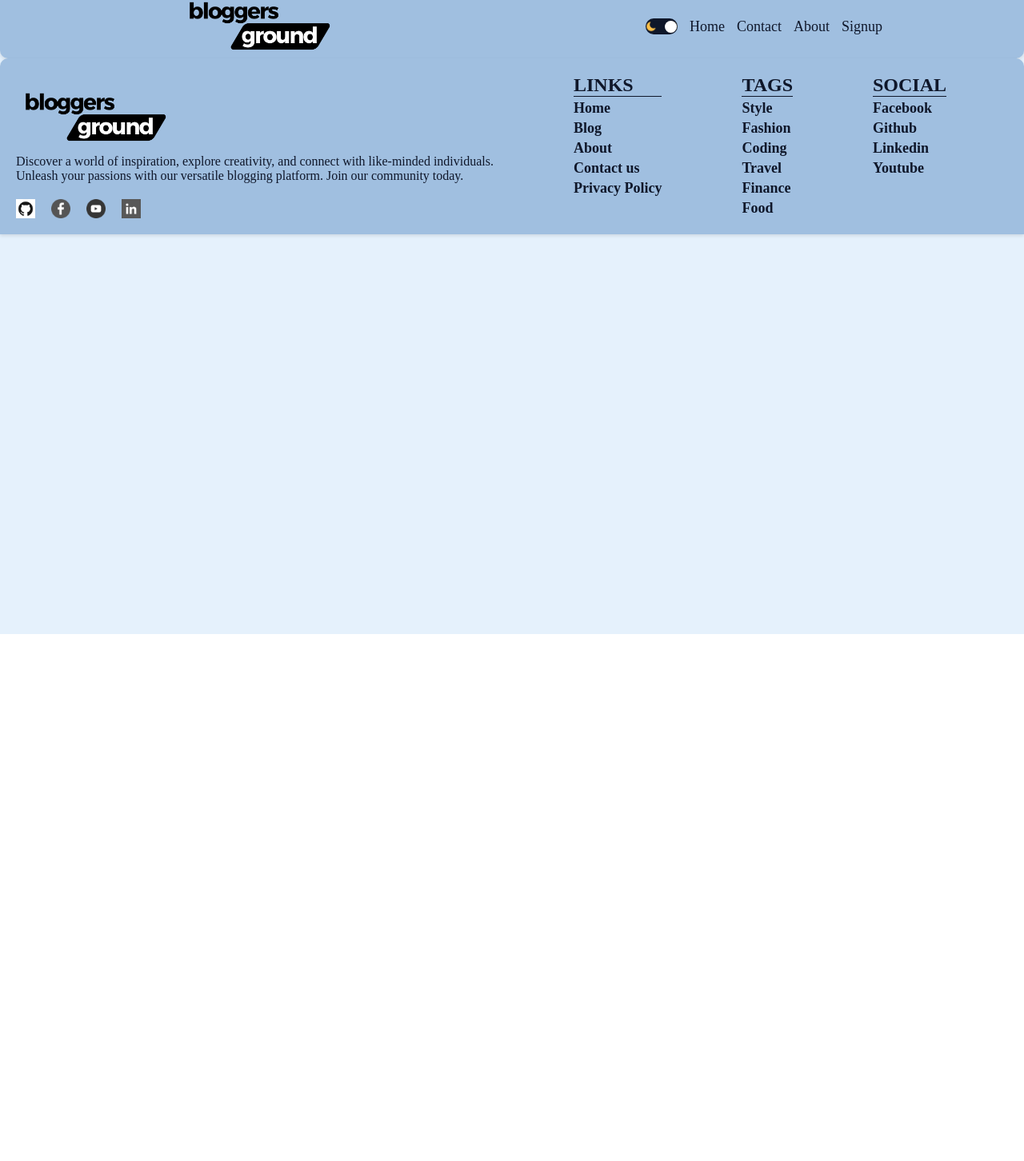
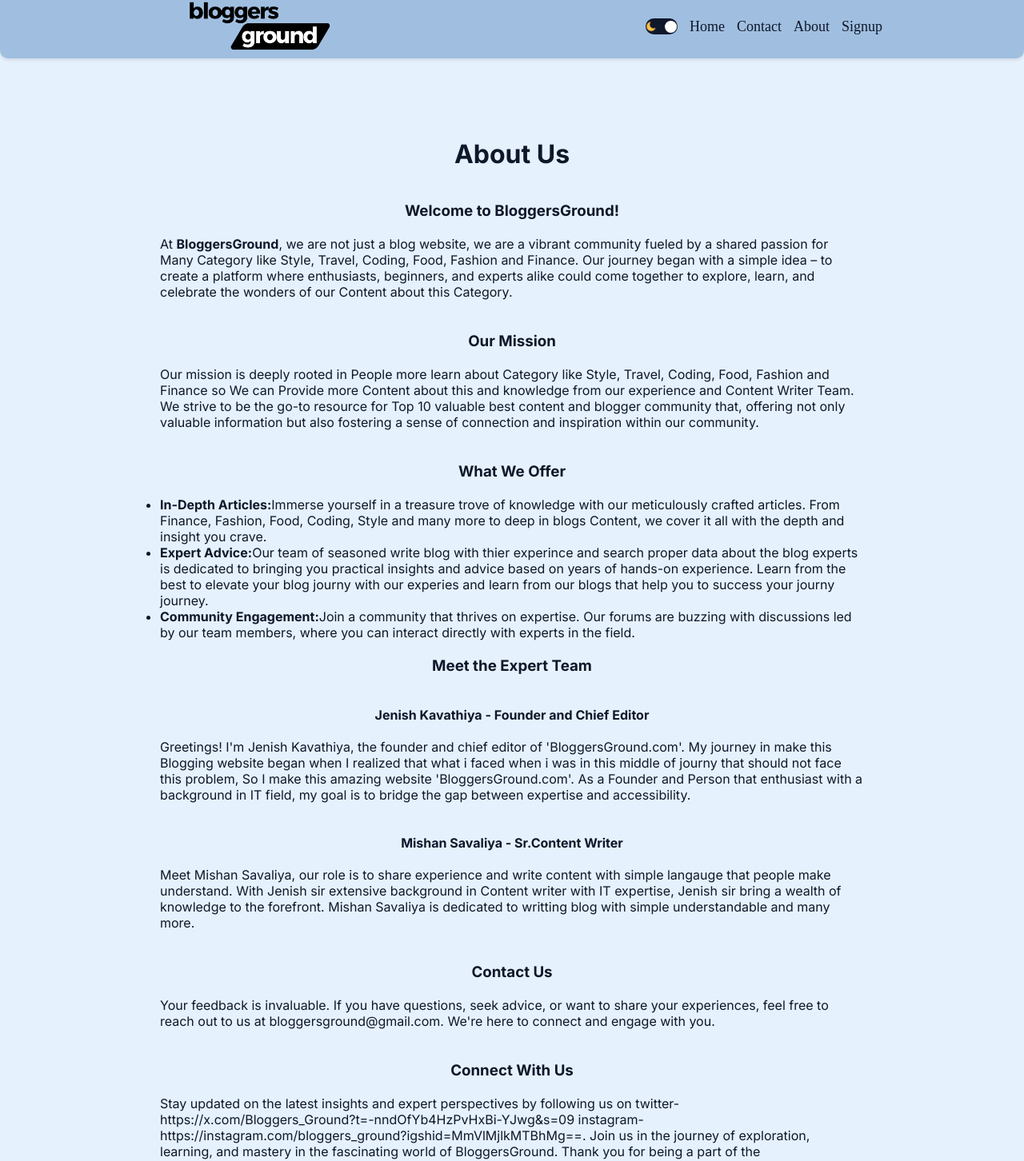
Before and after one commit to mishan843/blogapp, a Next.js app: page /about in a window 1280 px wide. Shown: the part 7-1459 px from the top of the page at 80% size. Before the commit the page ends 800 px from the top, so only its background shows below. Built offline with nearby package versions, Linux system fonts and the light colour scheme.

Commit message:
about us page

```diff
--- a/src/app/about/about.module.css
+++ b/src/app/about/about.module.css
@@ -0,0 +1,32 @@
+.container{
+    margin: 80px 200px;
+    display: flex;
+    flex-direction: column;
+    justify-content: center;
+    align-items: center;
+}
+
+.container h1 {
+    margin-bottom: 20px;
+    margin-top: 20px;
+}
+.container h3 {
+    margin-bottom: 20px;
+    margin-top: 20px;
+}
+.container h4 {
+    margin-top: 20px;
+    margin-bottom: 20px;
+}
+.container p {
+    margin-bottom: 20px;
+}
+.container span {
+    font-weight: bold;
+}
+
+@media screen and (max-width: 1024px) {
+    .container{
+        margin: 0 30px;
+    }
+}
--- a/src/app/about/page.js
+++ b/src/app/about/page.js
@@ -1,11 +1,93 @@
-import React from 'react'
-import styles from './about.module.css'
+import React from "react";
+import styles from "./about.module.css";
 const AboutPage = () => {
   return (
     <div className={styles.container}>
+      <h1>About Us</h1>
+      <h3>Welcome to BloggersGround!</h3>
+      <p>
+        At <span>BloggersGround</span>, we are not just a blog website, we are a vibrant
+        community fueled by a shared passion for Many Category like Style,
+        Travel, Coding, Food, Fashion and Finance. Our journey began with a
+        simple idea – to create a platform where enthusiasts, beginners, and
+        experts alike could come together to explore, learn, and celebrate the
+        wonders of our Content about this Category.
+      </p>
+      <h3>Our Mission</h3>
+      <p>
+        Our mission is deeply rooted in People more learn about Category like
+        Style, Travel, Coding, Food, Fashion and Finance so We can Provide more
+        Content about this and knowledge from our experience and Content Writer
+        Team. We strive to be the go-to resource for Top 10 valuable best
+        content and blogger community that, offering not only valuable
+        information but also fostering a sense of connection and inspiration
+        within our community.
+      </p>
+      <h3>What We Offer</h3>
+      <ul>
+        <li>
+          <span>In-Depth Articles:</span>Immerse yourself in a treasure trove of
+          knowledge with our meticulously crafted articles. From Finance,
+          Fashion, Food, Coding, Style and many more to deep in blogs Content,
+          we cover it all with the depth and insight you crave.
+        </li>
+        <li>
+          <span>Expert Advice:</span>Our team of seasoned write blog with thier
+          experince and search proper data about the blog experts is dedicated
+          to bringing you practical insights and advice based on years of
+          hands-on experience. Learn from the best to elevate your blog journy
+          with our experies and learn from our blogs that help you to success
+          your journy journey.
+        </li>
+        <li>
+          <span>Community Engagement:</span>Join a community that thrives on
+          expertise. Our forums are buzzing with discussions led by our team
+          members, where you can interact directly with experts in the field.
+        </li>
+      </ul>
+      <h3>Meet the Expert Team</h3>
+      <h4>Jenish Kavathiya - Founder and Chief Editor</h4>
+      <p>
+        Greetings! I'm Jenish Kavathiya, the founder and chief editor of
+        &apos;BloggersGround.com&apos;. My journey in make this Blogging website
+        began when I realized that what i faced when i was in this middle of
+        journy that should not face this problem, So I make this amazing website
+        &apos;BloggersGround.com&apos;. As a Founder and Person that enthusiast
+        with a background in IT field, my goal is to bridge the gap between
+        expertise and accessibility.
+      </p>
+      <h4>Mishan Savaliya - Sr.Content Writer</h4>
+      <p>
+        Meet Mishan Savaliya, our role is to share experience and write content
+        with simple langauge that people make understand. With Jenish sir
+        extensive background in Content writer with IT expertise, Jenish sir
+        bring a wealth of knowledge to the forefront. Mishan Savaliya is
+        dedicated to writting blog with simple understandable and many more.
+      </p>
+      <h3>Contact Us</h3>
+      <p>
+        Your feedback is invaluable. If you have questions, seek advice, or want
+        to share your experiences, feel free to reach out to us at
+        bloggersground@gmail.com. We're here to connect and engage with you.
+      </p>
+      <h3>Connect With Us</h3>
+      <p>
+        Stay updated on the latest insights and expert perspectives by following
+        us on twitter-
+        <a href="https://x.com/Bloggers_Ground?t=-nndOfYb4HzPvHxBi-YJwg&s=09">
+          https://x.com/Bloggers_Ground?t=-nndOfYb4HzPvHxBi-YJwg&s=09
+        </a>{" "}
+        instagram-{" "}
+        <a href="https://instagram.com/bloggers_ground?igshid=MmVlMjlkMTBhMg==">
+          https://instagram.com/bloggers_ground?igshid=MmVlMjlkMTBhMg==
+        </a>
+        . Join us in the journey of exploration, learning, and mastery in the
+        fascinating world of BloggersGround. Thank you for being a part of the
+        &apos;BloggersGround.com&apos; community, where expertise meets
+        enthusiasm!
+      </p>
+    </div>
+  );
+};
 
-    </div>
-  )
-}
-
-export default AboutPage
+export default AboutPage;
```
